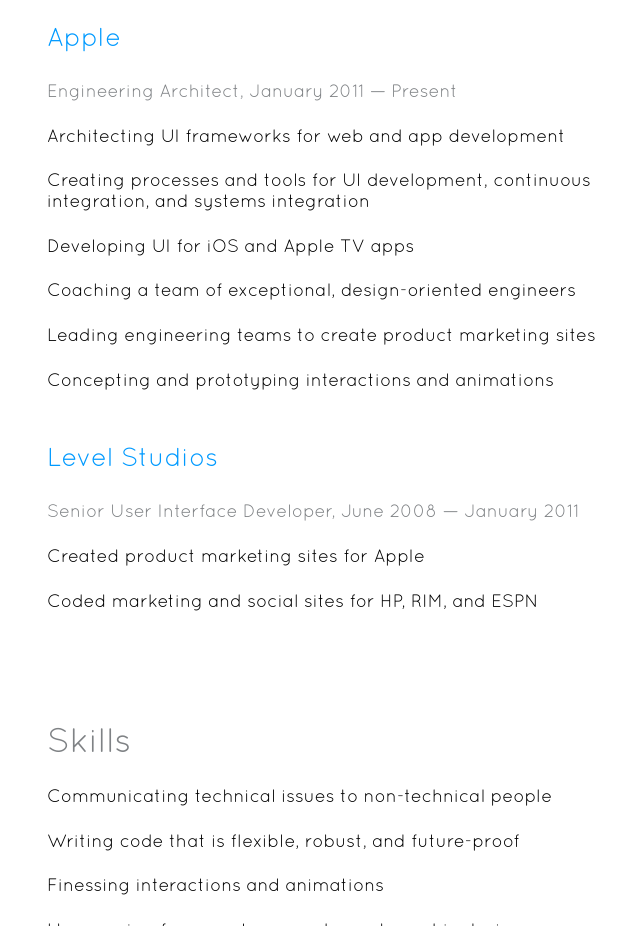
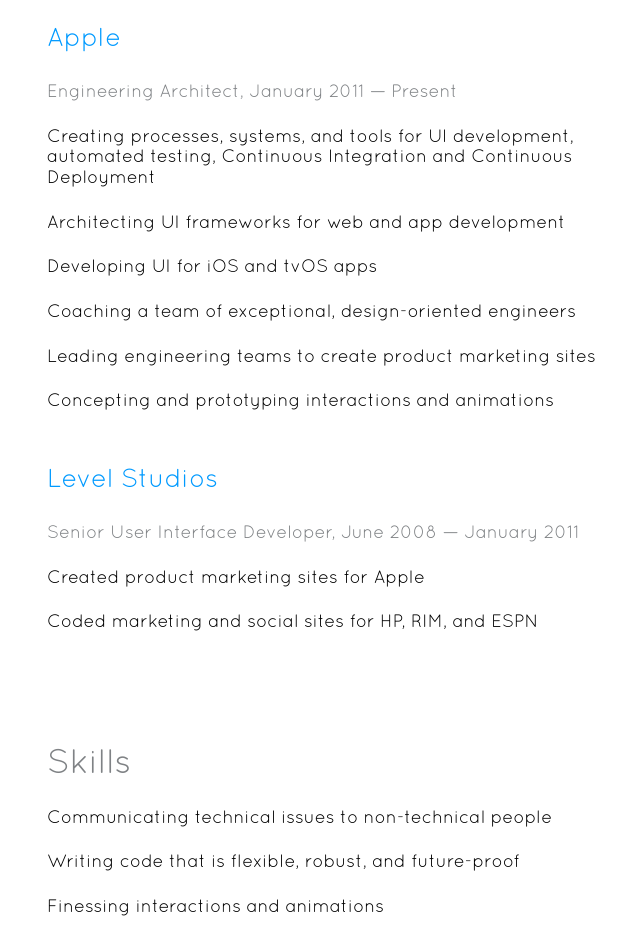
Before and after one commit to kyleolsondesign/kyle-olson.com, a plain HTML site: page index.html in a window 1280 px wide. Shown: the part 900-1826 px from the top of the page, without its empty margins (297-937 px from the left). Drawn offline with nearby package versions, Linux system fonts and the light colour scheme.

Commit message:
Updating experience

```diff
--- a/index.html
+++ b/index.html
@@ -36,7 +36,7 @@
 		<section class="section section-hero section-dark">
 			<div class="container">
 				<p class="lead">Hello! My name is Kyle, and I’m a creative web professional, living in San Francisco, California.</p>
-				<p class="lead">I’ve got loads of experience as an engineering architect, a project lead, and with front-end DevOps. I’m also a creative problem-solver and user experience designer.</p>
+				<p class="lead">I’ve got loads of experience as an engineering architect, a project lead, and with front-end DevOps. I’m also a creative problem-solver and user experience designer.</p>
 			</div>
 		</section>
 
@@ -48,9 +48,9 @@
 					<h3>Apple</h3>
 					<h4>Engineering Architect, <span class="nowrap">January 2011 — Present</span></h4>
 					<ul>
+						<li>Creating processes, systems, and tools for UI development, automated testing, Continuous Integration and Continuous Deployment</li>
 						<li>Architecting UI frameworks for web and app development</li>
-						<li>Creating processes and tools for UI development, continuous integration, and systems integration</li>
-						<li>Developing UI for iOS and Apple TV apps</li>
+						<li>Developing UI for iOS and tvOS apps</li>
 						<li>Coaching a team of exceptional, design-oriented engineers</li>
 						<li>Leading engineering teams to create product marketing sites</li>
 						<li>Concepting and prototyping interactions and animations</li>
```
